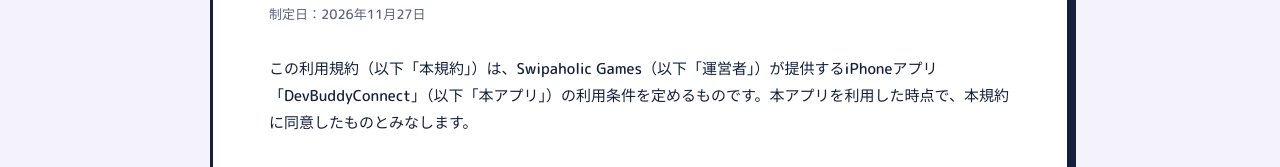
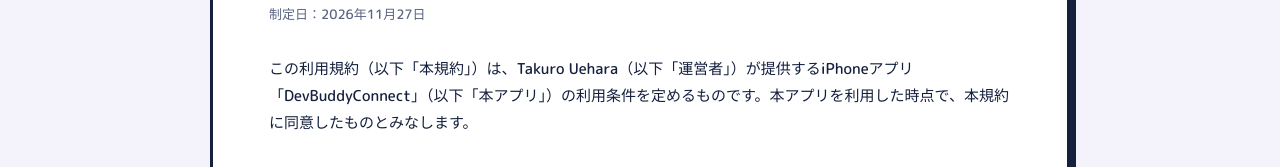
Before and after one commit to tttu732/devbuddyconnect, a plain HTML site: page terms.html in a window 1280 px wide. Shown: the part 226-393 px from the top of the page. Drawn offline with Linux system fonts and the light colour scheme; a web font is replaced by a local one.

Commit message:
Update operator name in terms and conditions

```diff
--- a/terms.html
+++ b/terms.html
@@ -22,7 +22,7 @@
 <article class="doc">
 <h1>利用規約</h1>
 <p class="updated">制定日：2026年11月27日</p>
-<p>この利用規約（以下「本規約」）は、Swipaholic Games（以下「運営者」）が提供するiPhoneアプリ「DevBuddyConnect」（以下「本アプリ」）の利用条件を定めるものです。本アプリを利用した時点で、本規約に同意したものとみなします。</p>
+<p>この利用規約（以下「本規約」）は、Takuro Uehara（以下「運営者」）が提供するiPhoneアプリ「DevBuddyConnect」（以下「本アプリ」）の利用条件を定めるものです。本アプリを利用した時点で、本規約に同意したものとみなします。</p>
 
 <h2>第1条（適用）</h2>
 <p>本規約は、本アプリの利用に関する運営者と利用者とのすべての関係に適用されます。本アプリの入手・利用には、Apple Inc.が定める利用条件（Apple Media Services利用規約など）もあわせて適用されます。</p>
```
